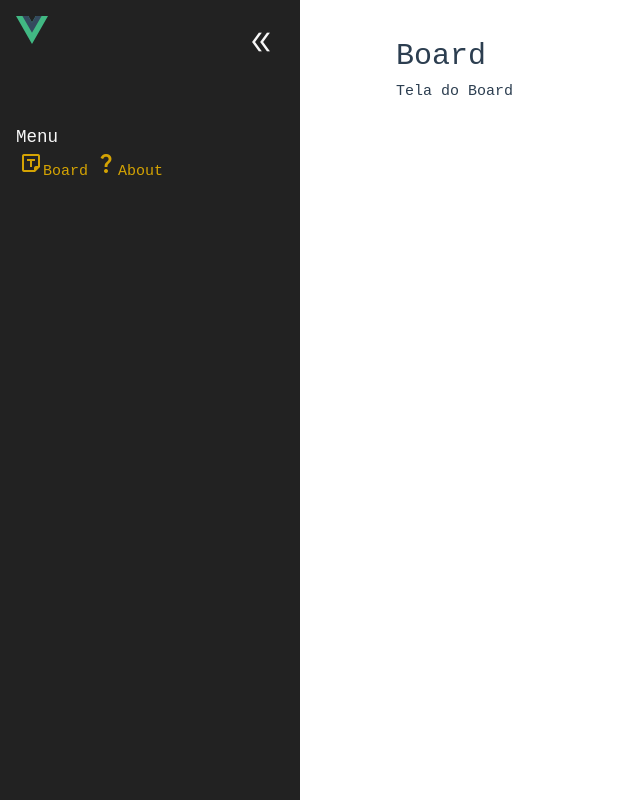
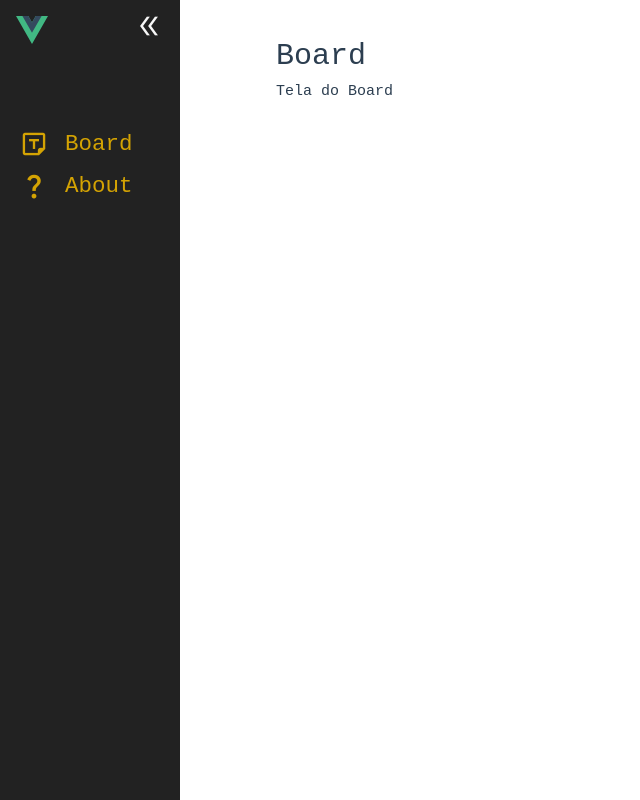
Before and after one commit to jemchaicoski/PostitWebFront, a Vue app: page / in a window 1280 px wide. Both pictures are taken after a click on the button "double_arrow". Shown: the whole page, without its empty margins (0-640 px from the left). Built offline with nearby package versions, Linux system fonts and the light colour scheme.

Commit message:
Appbar finished

```diff
--- a/src/App.vue
+++ b/src/App.vue
@@ -9,5 +9,3 @@
 <script setup>
 import Sidebar from './components/Sidebar.vue'
 </script>
-
-<style lang="scss" scoped></style>
--- a/src/assets/base.css
+++ b/src/assets/base.css
@@ -1,6 +1,6 @@
 /* color palette from <https://github.com/vuejs/theme> */
 :root {
-  --primary: #ffd000;
+  --primary: #d4a303;
   --vt-c-white: #ffffff;
   --vt-c-white-soft: #f8f8f8;
   --vt-c-white-mute: #f2f2f2;
@@ -21,7 +21,7 @@
   --vt-c-text-dark-1: var(--vt-c-white);
   --vt-c-text-dark-2: rgba(235, 235, 235, 0.64);
 
-  --sidebar-width: 300px;
+  --sidebar-width: 180px;
 }
 
 /* semantic color variables for this project */
--- a/src/assets/main.css
+++ b/src/assets/main.css
@@ -1,16 +1,13 @@
 @import './base.css';
 
 #app {
-  max-width: 1280px;
   margin: 0 auto;
   font-weight: normal;
 }
 
-a,
-.orange {
+a {
   text-decoration: none;
-  color: rgb(212, 163, 3);
-  transition: 0.4s;
+  color: var(--primary);
   padding: 3px;
 }
 
@@ -19,16 +16,3 @@ a,
     background-color: hsla(160, 100%, 37%, 0.2);
   }
 }
-
-@media (min-width: 1024px) {
-  /* body {
-    display: flex;
-    place-items: center;
-  } */
-
-  /* #app {
-    display: grid;
-    grid-template-columns: 1fr 1fr;
-    padding: 0 2rem;
-  } */
-}
--- a/src/components/Sidebar.vue
+++ b/src/components/Sidebar.vue
@@ -1,43 +1,40 @@
 <template>
-    <aside :class="`${isExpanded && 'is-expanded'}`">
+    <aside :class="`${isExpanded ? 'is-expanded' : 'is-collapsed'}`">
         <div class="logo">
-            <img src="../assets/logo.svg" alt="logo">
+            <img src="../assets/logo.svg" alt="logo" />
         </div>
 
         <div class="menu-toggle-wrap">
             <button class="menu-toggle" @click="ToggleMenu">
-                <span class="material-symbols-outlined">
-                    double_arrow
-                </span>
+                <span class="material-symbols-outlined"> double_arrow </span>
             </button>
         </div>
 
-        <h3>Menu</h3>
         <div class="menu">
             <router-link class="button" to="/">
                 <span class="material-symbols-outlined">sticky_note</span>
-                <span class="text">Board</span>
+                <h1 class="text">Board</h1>
             </router-link>
 
             <router-link class="button" to="/about">
                 <span class="material-symbols-outlined">question_mark</span>
-                <span class="text">About</span>
+                <h1 class="text">About</h1>
             </router-link>
         </div>
     </aside>
 </template>
 
 <script setup>
-import { ref } from 'vue';
+import { ref } from 'vue'
 
-const isExpanded = ref(false);
+const isExpanded = ref(false)
 
 const ToggleMenu = () => {
-    isExpanded.value = !isExpanded.value;
+    isExpanded.value = !isExpanded.value
 }
 </script>
 
-<style Lang="sass" scoped>
+<style lang="scss" scoped>
 aside {
     display: flex;
     flex-direction: column;
@@ -68,6 +65,7 @@ aside {
         display: flex;
         justify-content: flex-end;
         margin-bottom: 1rem;
+        margin-left: 2.5rem;
 
         position: relative;
         top: 0;
@@ -95,26 +93,63 @@ aside {
         width: var(--sidebar-width);
 
         .menu-toggle-wrap {
-            top: -3rem;
+            top: -4rem;
+            left: 0.5rem;
 
             .menu-toggle {
                 transform: rotate(-180deg);
             }
         }
 
-        h3,
-        .button .text {
-            opacity: 1;
-        }
+        .menu {
+            .button {
+                display: flex;
+                align-items: center;
+                min-width: 100%;
 
-        .button {
-            .material-icons {
-                margin-right: 1rem;
+                .material-icons {
+                    margin-right: 1rem;
+                }
+
+                .text {
+                    opacity: 1;
+                    visibility: visible;
+                    position: inline;
+                    padding-left: 1rem;
+                }
             }
         }
 
         .footer {
             opacity: 0;
+        }
+    }
+
+    &.is-collapsed {
+        .menu {
+            .text {
+                opacity: 0;
+                visibility: hidden;
+                position: absolute;
+                transition: opacity 0.5s ease, visibility 0.5s ease;
+            }
+        }
+    }
+
+    .menu {
+        display: flex;
+        flex-direction: column;
+        align-items: flex-start;
+
+        .material-symbols-outlined {
+            font-size: 30px;
+        }
+
+        .button {
+            .text {
+                opacity: 0;
+                transition: opacity 0.2s ease 0.2s, display 0.2s ease 0.2s;
+            }
         }
     }
 
```
Also changed, not shown: 2 other files (tests, documents, lock files or other folders).
